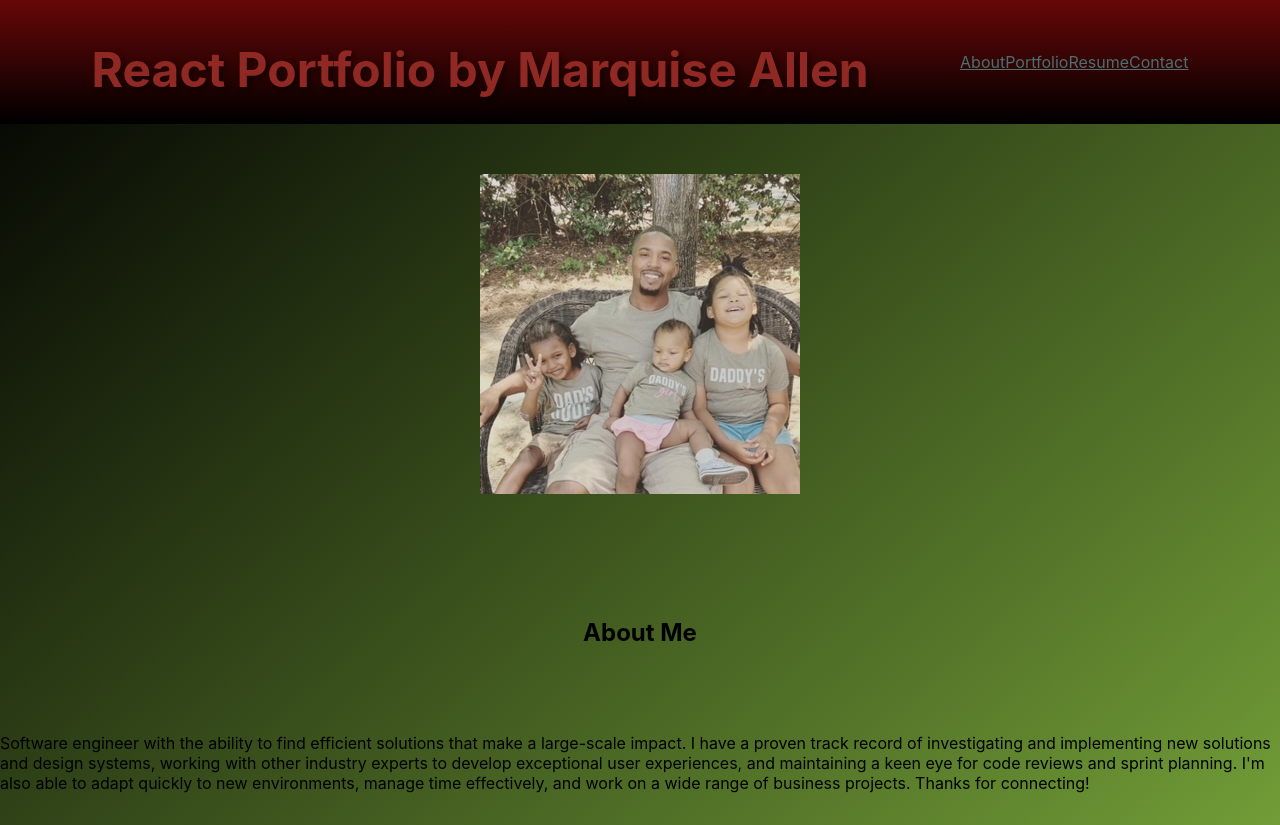
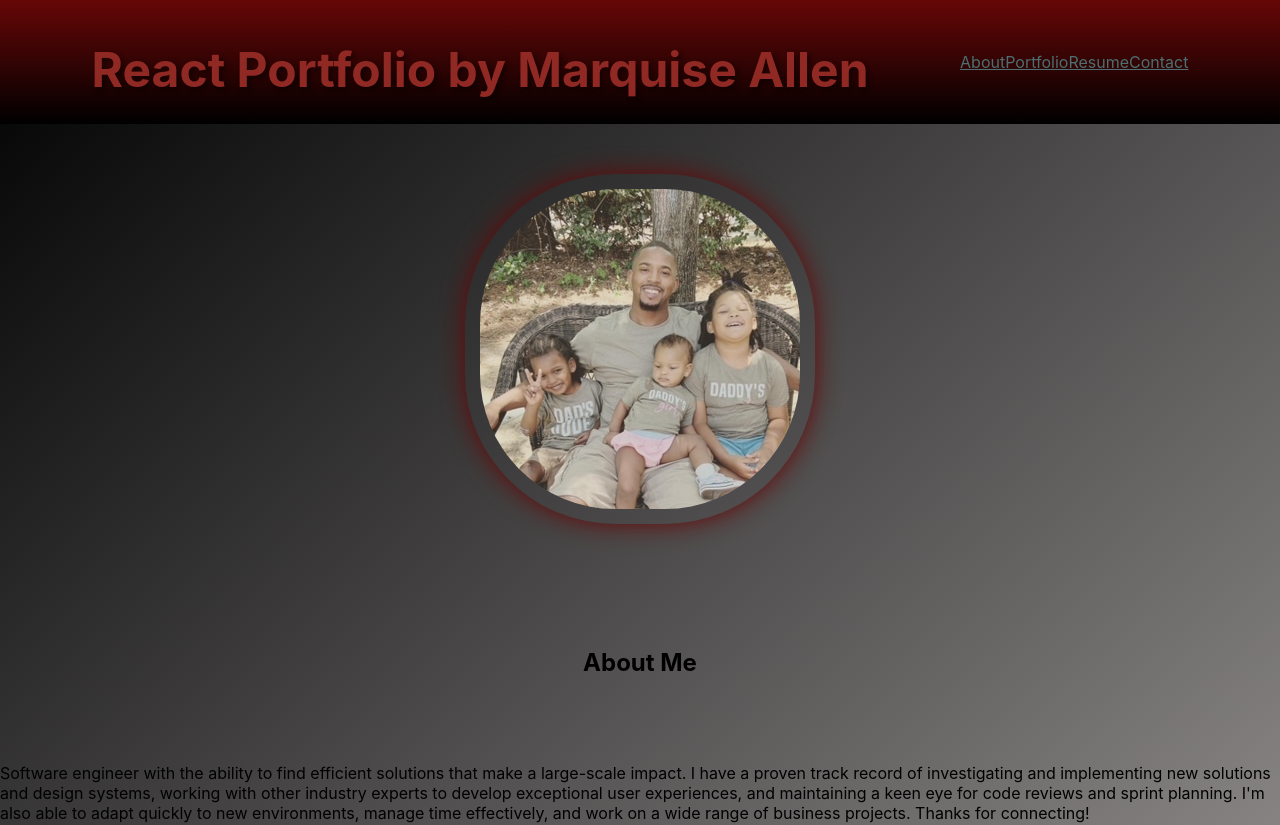
Before and after one commit to MJ-Allen/React-Portfolio, a React (Create React App) app in the folder portfolio/: page / in a window 1280 px wide. Shown: the top 825 px of the page. Built offline with nearby package versions, Linux system fonts and the light colour scheme.

Commit message:
updated portfolio page

```diff
--- a/portfolio/src/components/Portfolio/index.js
+++ b/portfolio/src/components/Portfolio/index.js
@@ -1,7 +1,7 @@
 import React from "react";
 import FoodRun from '../../assets/images/foodrun.png';
 import Seo from '../../assets/images/seo.png';
-// import neverbelate from '../../assets/images/neverbelate.png';
+import neverbelate from '../../assets/images/neverbelateschedule.png';
 
 
 function Portfolio () {
@@ -12,19 +12,20 @@ function Portfolio () {
             </div>
 
         <div class='img-card'>
-                <h2>Food Run</h2>
-				<p>Interactive Full-Stack Application</p>
-					<img src={FoodRun} alt="Screenshot of foodrun game" />
+                <h2>Food Run Interactive Application</h2>
+
+					<img src={FoodRun} alt="Screenshot of foodrun game"/>
 				<a href="https://pacific-everglades-44013.herokuapp.com/">
                 Link to the live site application
 				</a>
-				<a href ="hhttps://github.com/untjala/food-run">Link to Rep Application</a>
+				<a href ="hhttps://github.com/untjala/food-run">
+                    Link to Rep Application</a>
             </div>
 
             <div class='img-card'>
-                <h2>Never Be Late</h2>
-				<p>Daily Planner Application</p>
-					{/* <img src={neverbelate} alt="Screenshot of planner" /> */}
+                <h2>Never Be Late Application</h2>
+
+					<img src={neverbelate} alt="Screenshot of planner" />
 				<a href="https://mj-allen.github.io/neverbelate/">
 					Link to the live site application
 				</a>
@@ -32,8 +33,8 @@ function Portfolio () {
             </div>
 
             <div class='img-card'>
-                <h2>SEO</h2>
-				<p>SEO Refactor Application.</p>
+                <h2>SEO Refactor Application</h2>
+
 					<img src={Seo} alt="Screenshot of application" />
 				<a href="https://mj-allen.github.io/seo-refactor/">
                 Link to the live site application
--- a/portfolio/src/index.css
+++ b/portfolio/src/index.css
@@ -1,4 +1,5 @@
 body {
+  background-image: linear-gradient(to top left,rgb(156, 152, 152), rgb(0, 0, 0));
   margin: 0;
   font-family: -apple-system, BlinkMacSystemFont, 'Segoe UI', 'Roboto', 'Oxygen',
     'Ubuntu', 'Cantarell', 'Fira Sans', 'Droid Sans', 'Helvetica Neue',
@@ -57,7 +58,7 @@ a:hover, a:active {
 
 
 }
-.imgCard {
+.img-card {
   border-radius: 10px;
   margin-bottom: 35px;
   width: 70%;
@@ -71,10 +72,24 @@ header {
   display: flex;
   justify-content: space-evenly;
 }
-body {
-  background-image: linear-gradient(to top left,rgb(130, 180, 63), rgb(0, 0, 0));
-  margin: 0;
-  font-family: -apple-system, BlinkMacSystemFont, 'Segoe UI', 'Roboto', 'Oxygen',
-    'Ubuntu', 'Cantarell', 'Fira Sans', 'Droid Sans', 'Helvetica Neue',
-    sans-serif;
+.portfolio {
+  justify-content: center;
+  padding: 50px;
+  text-align: center;
 }
+img {
+  box-shadow: 0 0 25px rgb(102, 7, 7);
+  border-radius: 150px;
+  padding: 15px;
+}
+#contact {
+  display: flex;
+  justify-content: center;
+  padding: 10px;
+  height: 75vh;
+}
+
+.contactLinks {
+  font-size: 300%;
+  margin-left: 15px;
+}
```
